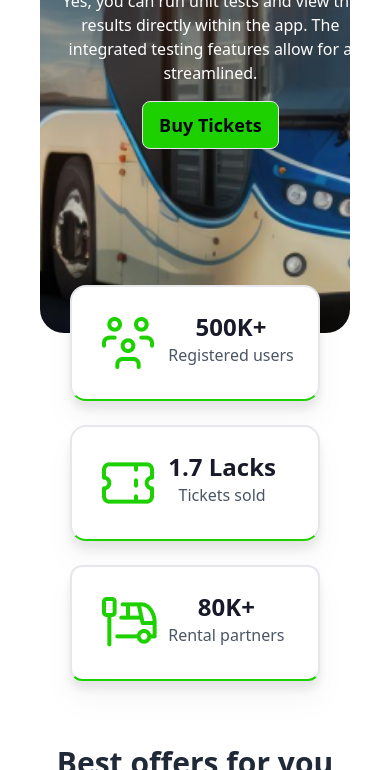
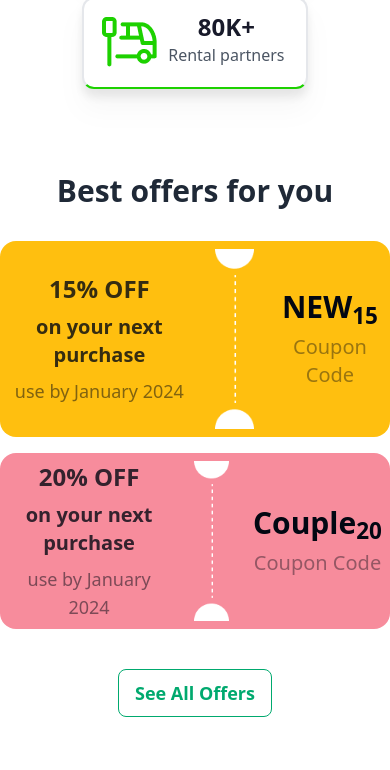
Before and after one commit to amirsayeed/Smart-Bus-Ticket-Reservation, a plain HTML site: page index.html in a window 390 px wide. Shown: the part 647-1417 px from the top of the page. Drawn offline with nearby package versions, Linux system fonts and the light colour scheme.

Commit message:
form validation enabled only after seat selection and navbar, banner and offers section responsiveness done

```diff
--- a/index.html
+++ b/index.html
@@ -17,7 +17,7 @@
         <nav class="bg-base-100 p-5 shadow-lg">
             <div class="container mx-auto flex justify-between items-center px-6">
                 <a href="#" class="text-3xl font-bold text-gray-800">P-Ticket</a>
-                <ul class="flex space-x-6 text-gray-700">
+                <ul class="hidden md:flex space-x-6 text-gray-700">
                     <li><a href="#" class="hover:text-gray-900">Home</a></li>
                     <li><a href="#" class="hover:text-gray-900">About</a></li>
                     <li><a href="#" class="hover:text-gray-900">Destination</a></li>
@@ -35,12 +35,12 @@
         <!-- Hero Section -->
         <section class="bg-white py-6">
             <div class="px-10">
-                <div class="hero min-h-screen bg-no-repeat rounded-3xl"
+                <div class="hero md:min-h-screen bg-no-repeat rounded-3xl"
                     style="background-image: url(images/banner.png);">
                     <div class="bg-opacity-40"></div>
                     <div class="hero-content text-neutral-content text-center">
                         <div class="max-w-fit text-[#FFFFFF] space-y-4">
-                            <h1 class="text-6xl font-bold mb-4">End-to-End Travel with <br>
+                            <h1 class="md:text-3xl lg:text-6xl font-bold mb-4">End-to-End Travel with <br>
                                 <span class="text-[#1DD100]">P Paribahan</span>
                             </h1>
                             <p class="mb-6">Yes, you can run unit tests and view the results directly within the app.
@@ -54,23 +54,26 @@
                         </div>
                     </div>
                 </div>
-                <div class="container mx-auto -mt-12 flex justify-center">
-                    <div class="flex flex-col md:flex-row gap-6">
-                        <div class="flex gap-2 p-6 border-2 border-b-[#1DD100] rounded-2xl drop-shadow-xl bg-[#FFFFFF]">
+                <div class="container mx-auto relative my-5 md:-mt-14 flex justify-center">
+                    <div class="flex flex-col relative lg:flex-row gap-6">
+                        <div
+                            class="flex gap-2 p-3 md:p-6 border-2 border-b-[#1DD100] rounded-2xl drop-shadow-xl bg-[#FFFFFF]">
                             <img class="w-16" src="images/people.png" alt="">
                             <div class="text-center">
                                 <p class="text-2xl font-bold">500K+</p>
                                 <p class="text-gray-600">Registered users</p>
                             </div>
                         </div>
-                        <div class="flex gap-2 p-6 border-2 border-b-[#1DD100] rounded-2xl drop-shadow-xl bg-[#FFFFFF]">
+                        <div
+                            class="flex gap-2 p-3 md:p-6 border-2 border-b-[#1DD100] rounded-2xl drop-shadow-xl bg-[#FFFFFF]">
                             <img class="w-16" src="images/ticket-cupon.png" alt="">
                             <div class="text-center">
                                 <p class="text-2xl font-bold">1.7 Lacks</p>
                                 <p class="text-gray-600">Tickets sold</p>
                             </div>
                         </div>
-                        <div class="flex gap-2 p-6 border-2 border-b-[#1DD100] rounded-xl drop-shadow-xl bg-[#FFFFFF]">
+                        <div
+                            class="flex gap-2 p-3 md:p-6 border-2 border-b-[#1DD100] rounded-xl drop-shadow-xl bg-[#FFFFFF]">
                             <img class="w-16" src="images/stoppage.png" alt="">
                             <div class="text-center">
                                 <p class="text-2xl font-bold">80K+</p>
@@ -86,11 +89,11 @@
         <section class="py-10">
             <div class="container mx-auto text-center">
                 <h2 class="text-3xl font-bold text-gray-800 mb-8">Best offers for you</h2>
-                <div class="flex items-center justify-center space-x-6 mb-2">
+                <div class="flex flex-col md:flex-row items-center justify-center gap-4 mb-2">
                     <div
-                        class="flex items-center justify-center bg-[#FFBF0F] p-2 rounded-2xl w-[573px] h-[200px] gap-6">
+                        class="flex items-center justify-center bg-[#FFBF0F] p-2 rounded-2xl max-w-md md:w-[573px] md:h-[200px] gap-6">
                         <div class="flex flex-col items-center gap-2">
-                            <p class="text-5xl font-bold text-[#030712CC]">15% OFF</p>
+                            <p class="text-2xl lg:text-5xl font-bold text-[#030712CC]">15% OFF</p>
                             <p class="text-xl font-semibold text-[#030712CC]">on your next purchase</p>
                             <p class="text-lg font-medium text-[#03071280]">use by January 2024</p>
                         </div>
@@ -103,10 +106,10 @@
                         </div>
 
                     </div>
-                    <div
-                        class="flex items-center justify-center bg-[#F78C9C] p-2 rounded-2xl w-[573px] h-[200px] gap-6">
+                    <div class="flex items-center justify-center bg-[#F78C9C] p-2 rounded-2xl max-w-md md:w-[573px]
+                        md:h-[200px] gap-6">
                         <div class="flex flex-col items-center gap-2">
-                            <p class="text-5xl font-bold text-[#030712CC]">20% OFF</p>
+                            <p class="text-2xl lg:text-5xl font-bold text-[#030712CC]">20% OFF</p>
                             <p class="text-xl font-semibold text-[#030712CC]">on your next purchase</p>
                             <p class="text-lg font-medium text-[#03071280]">use by January 2024</p>
                         </div>
@@ -323,7 +326,7 @@
                             </div>
                         </div>
                     </div>
-                    <form class="space-y-3">
+                    <form class="space-y-3 py-4">
                         <label for="passenger-name" class="block text-[#030712] text-sm font-semibold">Passenger
                             Name*</label>
                         <input id="passenger-name" class="w-full border border-gray-300 rounded p-2 mt-1" type="text"
@@ -338,8 +341,7 @@
                         <input id="email" class="w-full border border-gray-300 rounded p-2 mt-1" type="email"
                             placeholder="Enter your email id">
                     </form>
-                    <button id="confirm-btn" onclick="my_modal_4.showModal()"
-                        class="w-full bg-[#1DD100] text-white py-2 rounded-lg mt-4">Next</button>
+                    <button id="confirm-btn" class="w-full bg-[#1DD100] text-white py-2 rounded-lg mt-4">Next</button>
 
 
                     <div class="flex justify-between text-sm text-gray-600 mt-4">
--- a/js/selectSeat.js
+++ b/js/selectSeat.js
@@ -51,6 +51,7 @@ for(const seat of seats){
         document.getElementById("total-price").innerText = total;
         document.getElementById("grand-total").innerText = total;
 
+        document.getElementById("confirm-btn").addEventListener('click',formValidate);
     })
 
 }
@@ -71,5 +72,3 @@ function formValidate(){
         return
     }
 }
-
-document.getElementById("confirm-btn").addEventListener('click', formValidate);
```
